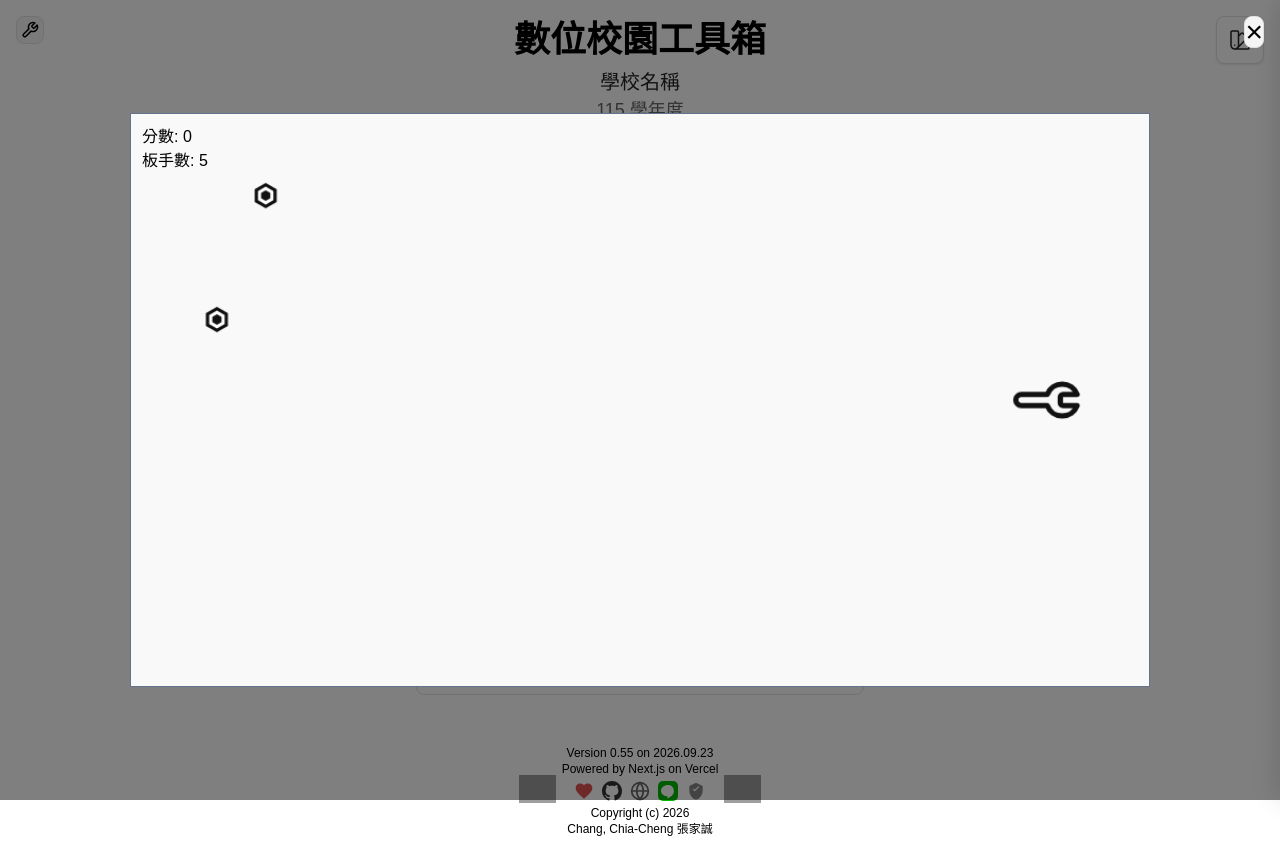
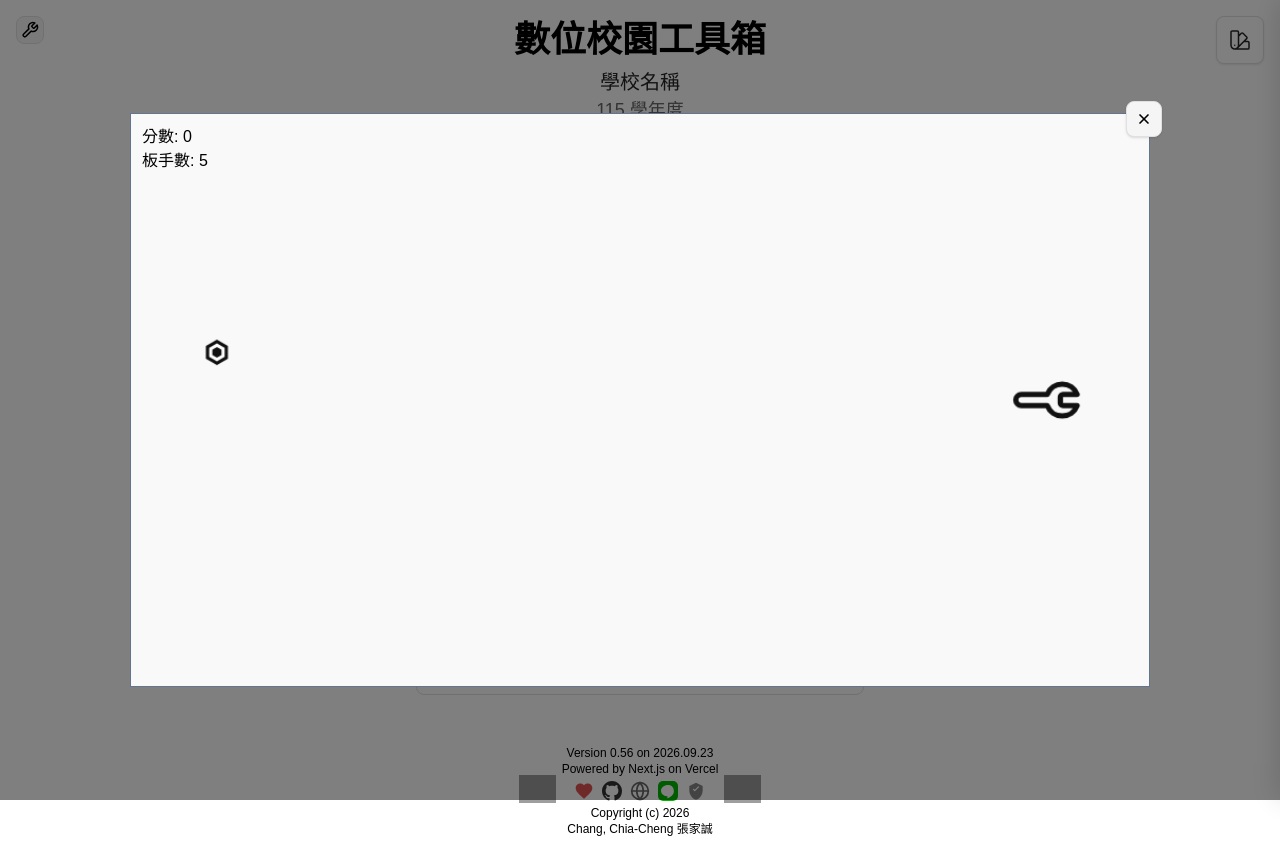
Before and after one commit to takan003/campus-toolkit, a Next.js app: page / in a window 1280 px wide. Both pictures are taken after a click on the button 30 px from the left and 30 px from the top of the page. Built offline with nearby package versions, Linux system fonts and the light colour scheme; no server answers; the database is empty; grey boxes are pictures that could not be loaded.

Commit message:
螺帽掉落加快生成減少、關閉鈕移到遊戲框右上角外緣，版本更新至 0.56

```diff
--- a/src/components/HomepageCornerWrench.tsx
+++ b/src/components/HomepageCornerWrench.tsx
@@ -39,13 +39,13 @@ const CONFIG = {
   // 可調參數區：每回合起始扳手數量
   startingWrenches: 5,
   // 可調參數區：螺帽基礎掉落速度（像素/秒）
-  nutBaseFallSpeed: 94,
+  nutBaseFallSpeed: 150,
   // 可調參數區：螺帽隨時間增加掉落速度（像素/秒）
   nutTimeRampSpeed: 16,
   // 可調參數區：螺帽隨分數增加掉落速度（像素/秒）
   nutScoreRampSpeed: 4,
   // 可調參數區：螺帽生成基礎間隔（秒）
-  nutSpawnBaseInterval: 1,
+  nutSpawnBaseInterval: 1.4,
   // 可調參數區：螺帽最小生成間隔（秒）
   nutSpawnMinInterval: 0.3,
   // 可調參數區：螺帽生成隨時間加速係數（秒）
@@ -573,17 +573,28 @@ export default function HomepageCornerWrench() {
 
       {open && (
         <div className="fixed inset-0 z-[90] bg-black/50 flex items-center justify-center px-3 py-4">
+          <div className="relative w-full max-w-[1020px] mx-auto">
             <button
               type="button"
               title="關閉（Esc）"
               onClick={closeOverlay}
-            className="absolute right-4 top-4 text-white text-3xl leading-none cursor-pointer hover:text-gray-300"
+              className="absolute -right-3 -top-3 z-10 flex h-9 w-9 items-center justify-center rounded-full border border-slate-500 bg-white text-black shadow hover:bg-slate-100 cursor-pointer"
               aria-label="關閉視窗"
             >
-            ×
+              <svg
+                viewBox="0 0 24 24"
+                width={16}
+                height={16}
+                fill="none"
+                stroke="currentColor"
+                strokeWidth="2.5"
+                strokeLinecap="round"
+                aria-hidden="true"
+              >
+                <path d="M18 6 6 18" />
+                <path d="m6 6 12 12" />
+              </svg>
             </button>
-
-          <div className="relative w-full max-w-[1020px] mx-auto">
             <canvas
               ref={canvasRef}
               width={960}
--- a/src/version.json
+++ b/src/version.json
@@ -1,4 +1,4 @@
 {
-  "version": "0.55",
+  "version": "0.56",
   "date": "2026-09-23"
 }
```
Lines whose indentation alone changed are shown as unchanged.
